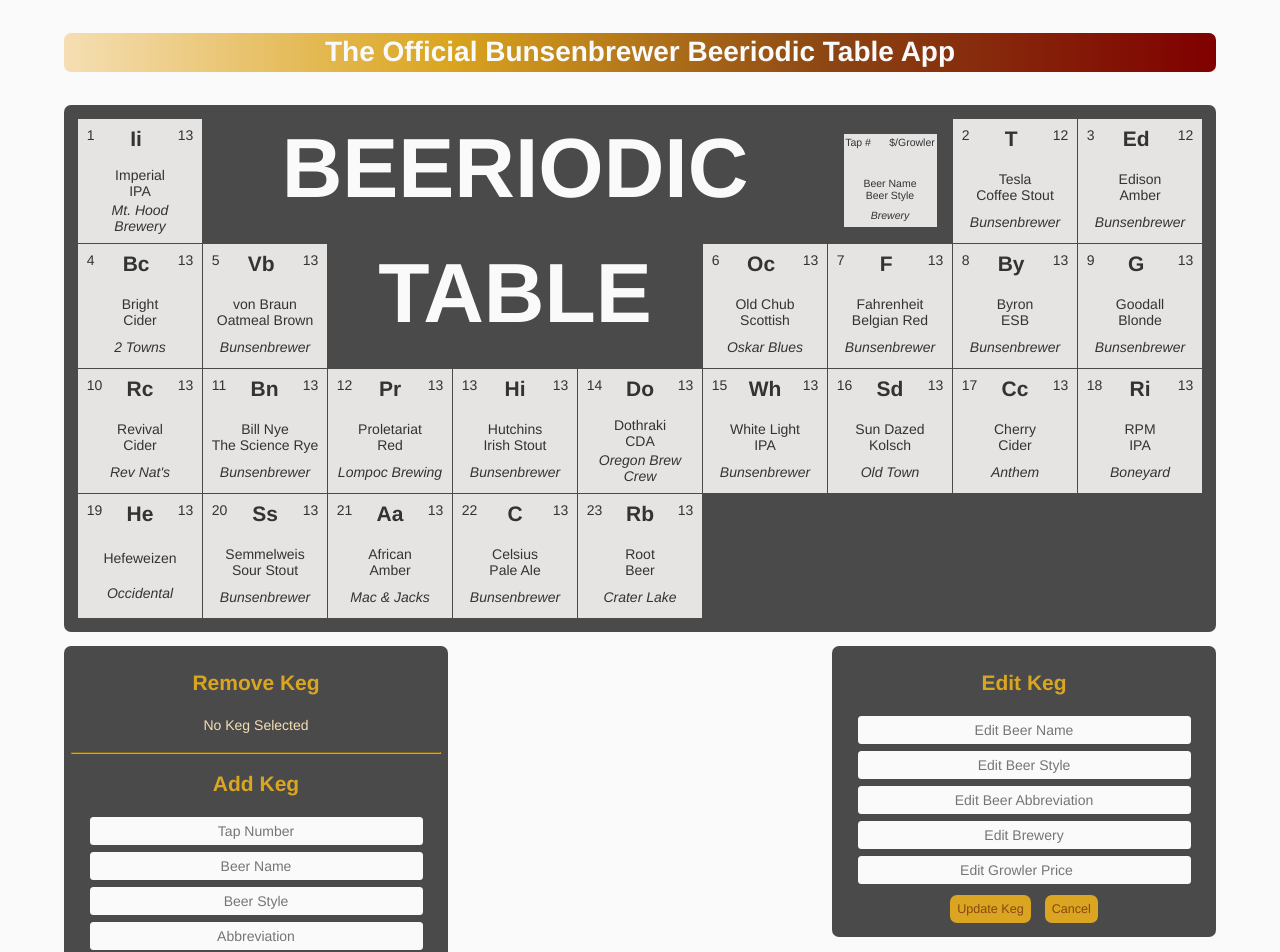
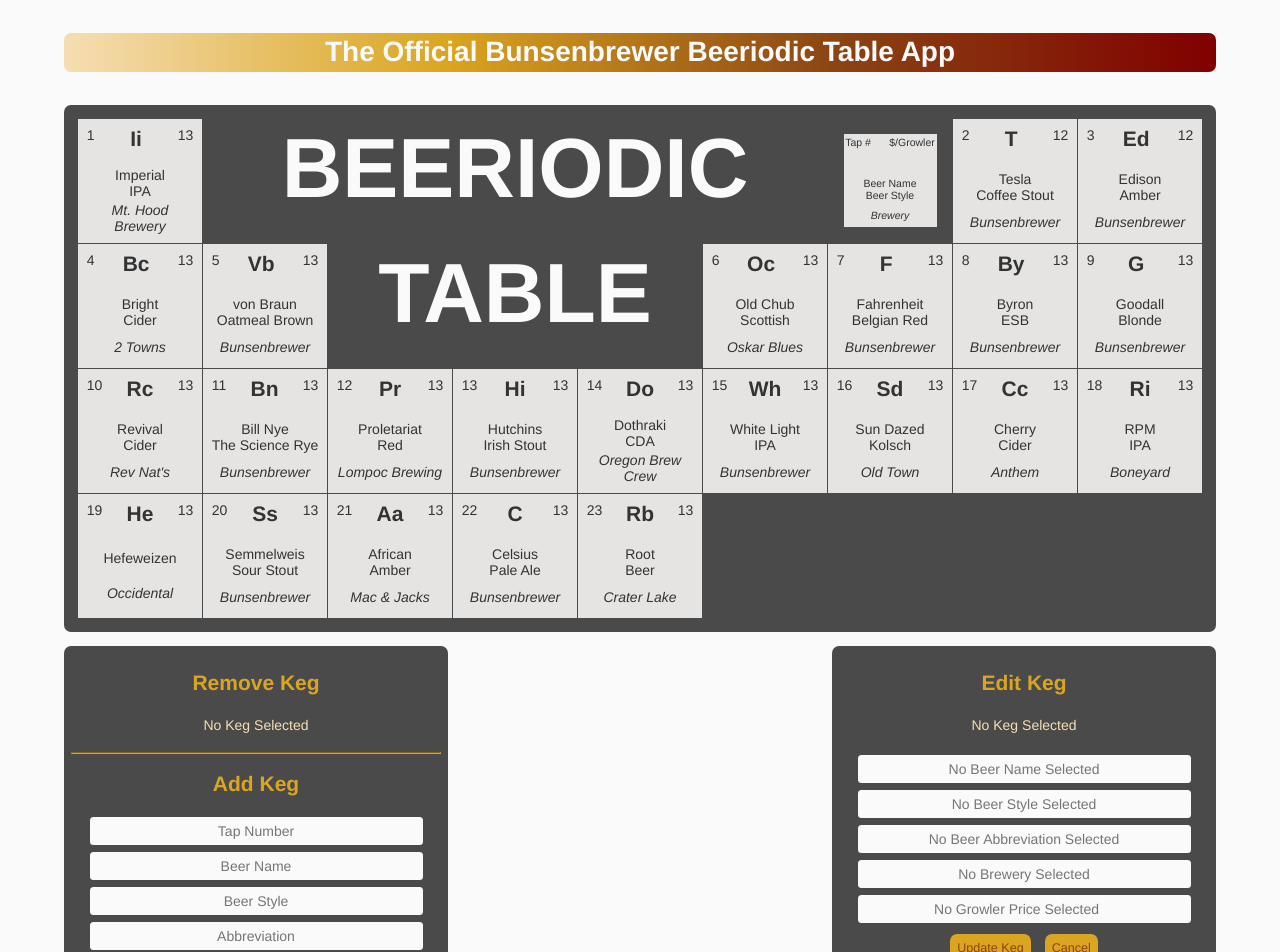
Before and after one commit to gearjosh/beeriodic-table, a React app: page / in a window 1280 px wide. Shown: the top 952 px of the page. Built offline with nearby package versions, Linux system fonts and the light colour scheme.

Commit message:
add informational text to edit form

```diff
--- a/src/components/EditKegForm.jsx
+++ b/src/components/EditKegForm.jsx
@@ -30,6 +30,9 @@ function EditKegForm(props){
   } else {
     const editFormNoKegSelected = <form>
       <style jsx>{`
+        p {
+          color: wheat;
+        }
         .edit-keg-input {
           width: 90%;
           margin: 0.25rem;
@@ -41,11 +44,12 @@ function EditKegForm(props){
           outline-color: goldenrod;
         }
       `}</style>
-      <input className="edit-keg-input" placeholder="Edit Beer Name" type="text"/>
-      <input className="edit-keg-input" placeholder="Edit Beer Style" type="text"/>
-      <input className="edit-keg-input" placeholder="Edit Beer Abbreviation" type="text"/>
-      <input className="edit-keg-input" placeholder="Edit Brewery" type="text"/>
-      <input className="edit-keg-input" placeholder="Edit Growler Price" type="number"/>
+      <p>No Keg Selected</p>
+      <input className="edit-keg-input" placeholder="No Beer Name Selected" type="text"/>
+      <input className="edit-keg-input" placeholder="No Beer Style Selected" type="text"/>
+      <input className="edit-keg-input" placeholder="No Beer Abbreviation Selected" type="text"/>
+      <input className="edit-keg-input" placeholder="No Brewery Selected" type="text"/>
+      <input className="edit-keg-input" placeholder="No Growler Price Selected" type="number"/>
       <br/>
       <button className="button">Update Keg</button>
       <button className="button">Cancel</button>
```
